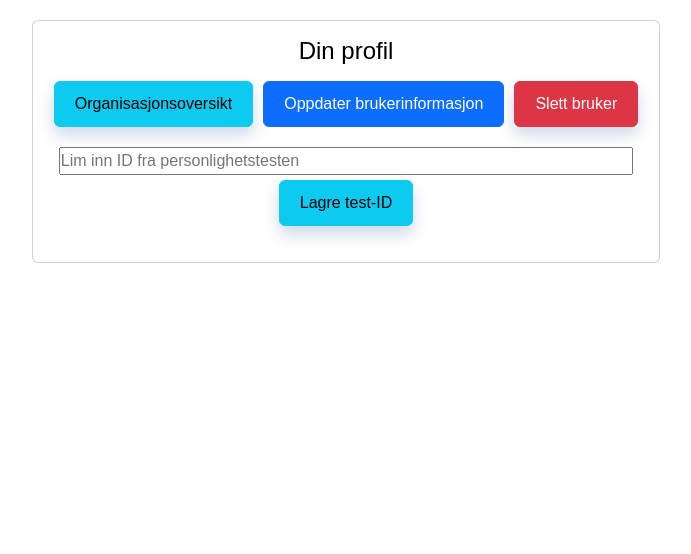
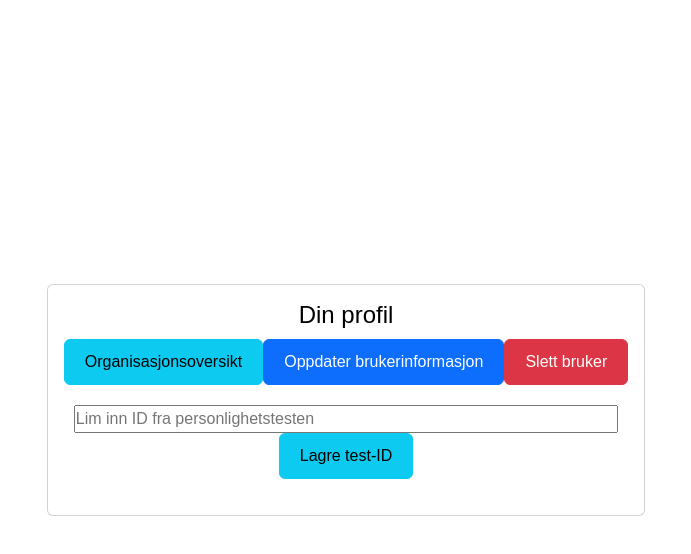
Before and after one commit to fielcool/app2000-gruppe13, a React (Create React App) app in the folder client/: page /LoggedInUser in a window 1280 px wide. Shown: the top 554 px of the page, without its empty margins (294-985 px from the left). Built offline with nearby package versions, Linux system fonts and the light colour scheme.

Commit message:
modified:   client/src/App.css 	modified:   client/src/App.js

```diff
--- a/client/src/App.css
+++ b/client/src/App.css
@@ -1,145 +1,100 @@
-/* Existing styles */
-
+/* Reset and general styles */
 * {
   padding: 0;
   margin: 0;
   box-sizing: border-box;
-  font-family: Arial;
+  font-family: Arial, sans-serif;
 }
 
-html {
+html, body {
+  height: 100%;
   margin: 0;
-  height: 100%;
 }
 
 body {
   background-color: #ffffff;
-  height: 100%;
-  margin: 0;
-}
-
-
-h1 {
   color: #000000;
 }
 
-h2 {
-  color: #ac1d48;
-  display: flex;
-  align-items: center;
-  padding: 8px;
-
+/* Headings */
+h1 {
+  color: #000000;
+  font-size: 1.5rem; /* Adjust size for tablet */
+  text-align: center; /* Center align for tablet */
+  margin-bottom: 10px; /* Add space below heading */
 }
 
-.p1 {
-  margin-bottom: 20px;
-}
-.p3 {
-  font-size: 6;
-  color: rgb(66, 66, 66)
-}
-
-h3 {
+h2, h3 {
   color: #ac1d48;
-  display: flex;
-  align-items: center;
+  text-align: center; /* Center align for tablet */
   padding: 8px;
 }
 
-a {
-  width: 51px;
-  height: 51px;
+/* Paragraphs */
+.p1 {
+  margin-bottom: 20px;
+  font-size: 1rem; /* Adjust size for tablet */
 }
 
-.main {
-  display: flex;
-  justify-content: center;
-  align-items: center;
-  height: 100%;
-  min-height: 100vh;
-  padding: 10px;
+.p3 {
+  font-size: 0.8rem; /* Adjust size for tablet */
+  color: #424242; /* Use slightly darker grey for better readability */
+  text-align: center; /* Center align for tablet */
 }
 
-.btn{
-  padding: 10px;
+/* Links */
+a {
+  display: inline-block; /* Ensure links are block elements for proper spacing */
+  width: 100px; /* Adjust size for tablet */
+  height: 30px; /* Adjust size for tablet */
+  text-align: center; /* Center align text within links */
 }
 
-
-.id-input{
-  display: flex;
-  width: 500px;
-  padding: 4px;
-  justify-content: center;
-  align-items: center;
-}
-.chart-container {
-  display: flex;
-  justify-content: center;
-  align-items: center;
-  width: 40%;
-  padding: 10px;
-}
-.text-container {
-  display: flex;
-  flex-direction: column;
-  width: 40%;
-  padding: 20px;
-}
-
-.canvas-container {
-  width: 400px;
-  height: 400px;
-  margin: 10px;
-  position: center;
-}
-
-.shadow-custom {
-  box-shadow: 0 8px 16px 0 rgba(11, 59, 146, 0.2);
-  transition: all 0.3s ease-in-out;
-}
-
-.shadow-custom:hover {
-  box-shadow: 0 0 12px 0 rgba(24, 87, 168, 0.7);
-}
-
-
+/* Main container */
 .main {
   display: flex;
   flex-direction: column;
   align-items: center;
   justify-content: center;
-  height: 100vh;
+  height: 100vh; /* Use full viewport height */
+  padding: 20px; /* Add padding for better spacing */
 }
 
-.main-page{
+/* Buttons */
+.btn {
+  padding: 10px 20px; /* Increase padding for better touch interaction */
+  text-align: center; /* Center align text within buttons */
+  margin-bottom: 10px; /* Add space below buttons */
+}
+
+/* Form input */
+.id-input {
   display: flex;
   flex-direction: column;
   align-items: center;
-  justify-content: center;
-  width: 20%;
-  height:100vh;
-}
-.fp-button {
-  margin: 5px;
+  width: 100%; /* Occupy full width of the container */
+  padding: 10px; /* Increase padding for better spacing */
 }
 
-.navbar-logo img {
-  max-height: 50px;
-  margin-left: 60px;
+.wider-input, .invalid-format {
+  width: 100%; /* Occupy full width of the container */
 }
 
-.org-container {
-  display: flex;
-  flex-direction: column;
-  align-items: center;
-  margin-top: 20px;
+/* Chart and text containers */
+.chart-container, .text-container {
+  width: 100%; /* Occupy full width of the container */
+  padding: 10px; /* Increase padding for better spacing */
 }
 
-.wider-input {
-  width: 300px;
+/* Responsive adjustments */
+@media only screen and (min-width: 768px) and (max-width: 1024px) {
+  /* Adjustments for tablets */
+  .main {
+    flex-direction: row;
+    justify-content: space-around;
+  }
+
+  .chart-container, .text-container {
+    width: 40%; /* Occupy 40% of the container */
+  }
 }
-
-.invalid-format {
-  width: 300px;
-  color: red;
-}
```
Also changed, not shown: client/src/App.js (+11 -3 lines).
